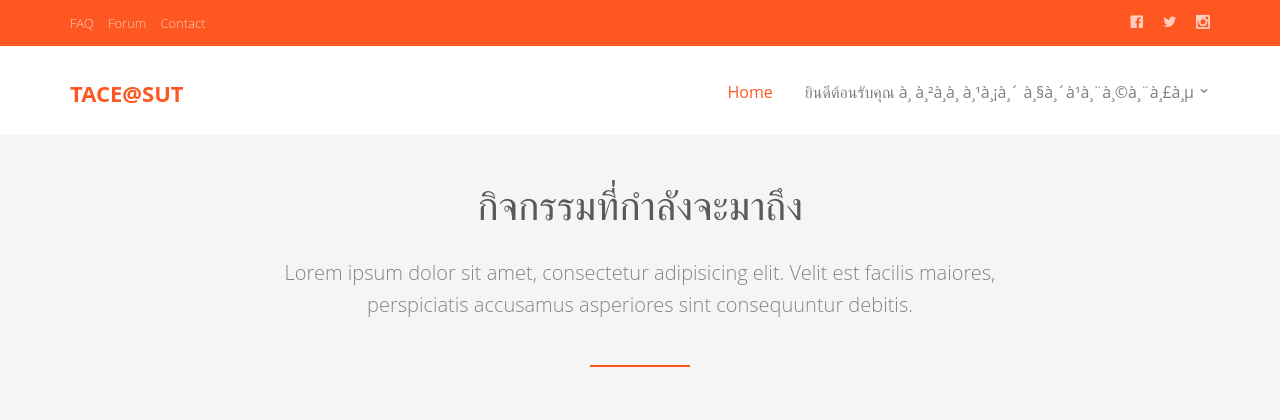
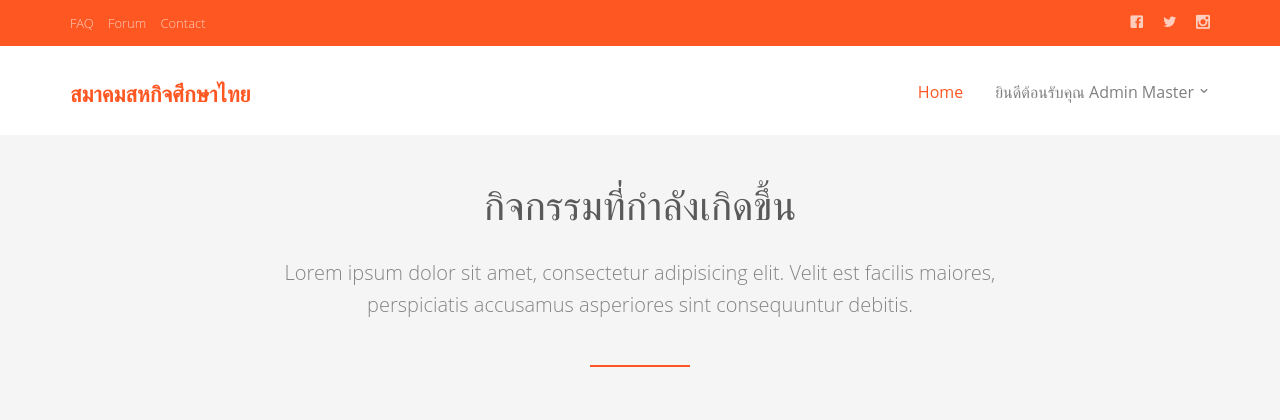
Before and after one commit to b5371884/TACE-WebDevelopment, a PHP site: page / in a window 1280 px wide. Shown: the top 420 px of the page. Run offline with PHP 8.4, Linux system fonts and the light colour scheme; the visitor is signed in with stand-in values (Sample User, id 1); some web fonts are replaced.

Commit message:
Update Wodring

```diff
--- a/RegisterCourse.php
+++ b/RegisterCourse.php
@@ -1,3 +1,4 @@
+<?php session_start(); ?>
 <!DOCTYPE html>
 
 <?php /* header_top */
--- a/index.php
+++ b/index.php
@@ -57,7 +57,7 @@
 				<div class="container">
 					<div class="row">
 						<div class="col-md-8 col-md-offset-2 text-center heading-section animate-box fadeInUp animated">
-							<h3>กิจกรรมที่กำลังจะมาถึง</h3>
+							<h3> กิจกรรมที่กำลังเกิดขึ้น </h3>
 							<p>Lorem ipsum dolor sit amet, consectetur adipisicing elit. Velit est facilis maiores, perspiciatis accusamus asperiores sint consequuntur debitis.</p>
 						</div>
 					</div>
--- a/views/header_nav.php
+++ b/views/header_nav.php
@@ -21,7 +21,7 @@
     <div class="container">
         <div class="nav-header">
             <a href="#" class="js-fh5co-nav-toggle fh5co-nav-toggle dark"><i></i></a>
-            <h1 id="fh5co-logo"><a href="index.php"> TACE@SUT </a></h1>
+            <h1 id="fh5co-logo"><a href="index.php"> สมาคมสหกิจศึกษาไทย </a></h1>
             <!-- START #fh5co-menu-wrap -->
             <nav id="fh5co-menu-wrap" role="navigation">
                 <ul class="sf-menu" id="fh5co-primary-menu">
```
Also changed, not shown: login.php (+7 -1 lines).
